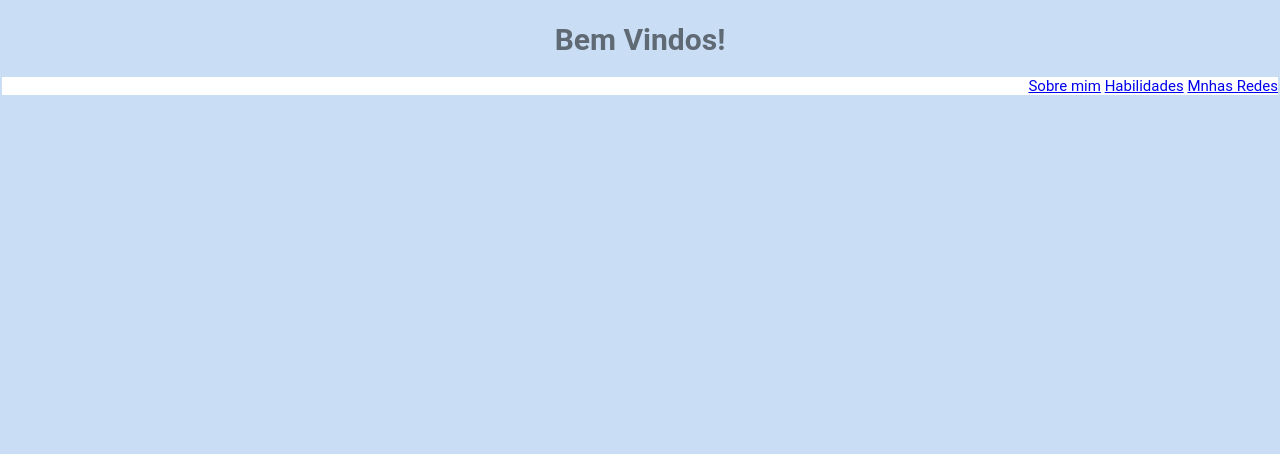
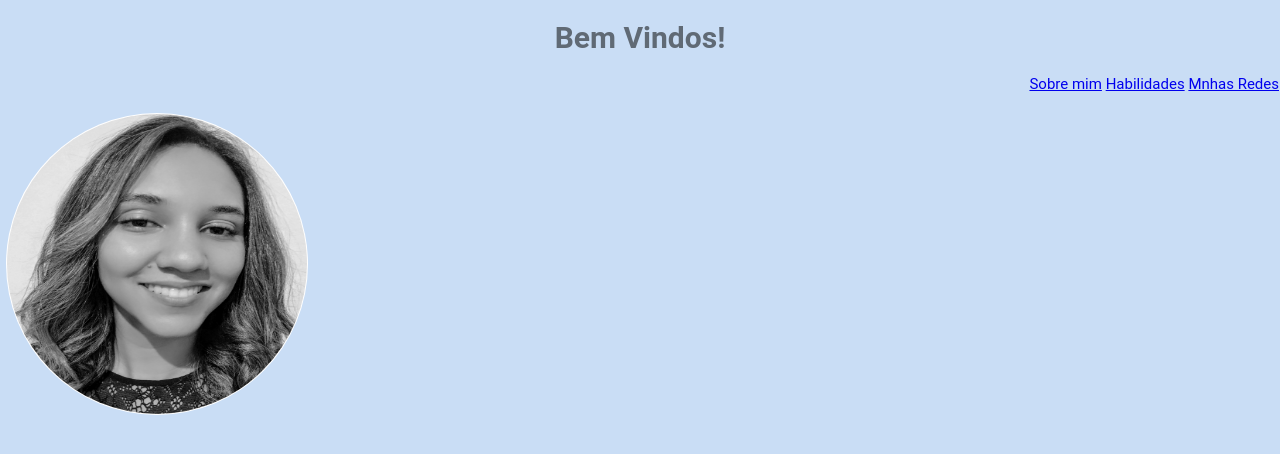
Before and after one commit to maria-baeta/portfolio_web, a plain HTML site: page index.html in a window 1280 px wide. Drawn offline with Linux system fonts and the light colour scheme.

Commit message:
Adiciona a foto

```diff
--- a/index.html
+++ b/index.html
@@ -18,7 +18,9 @@
             </ol>
         </div>
     </div>
-
+     <div class="emlinha">
+        <img  id="photo"src="imagem2.jpg" alt="Foto da Maria"  >
+    </div>
 
 </body>
 </html>
--- a/style.css
+++ b/style.css
@@ -1,12 +1,11 @@
 body{
     margin: 1px;
-    padding: 1px;
     font-family:'Roboto', sans-serif;
     background-color: #C9DDF5;
     font-size: 15px;
 }
 
-div:nth-child(2){
+div:nth-child(3){
     background-color: white;
 }
 
@@ -18,12 +17,13 @@ div:nth-child(2){
 .menu li{
     display: inline-block;
 }
-
-div img{
-    width:200px;
-    /*padding:;
-    border: 5px solid black;*/
-
+ img{
+    margin: 5px;
+    width:300px;
+    height: 300px;
+    padding:1px;
+    border-radius: 50%;
+    background-color: white;
 }
 
  ol{
```
